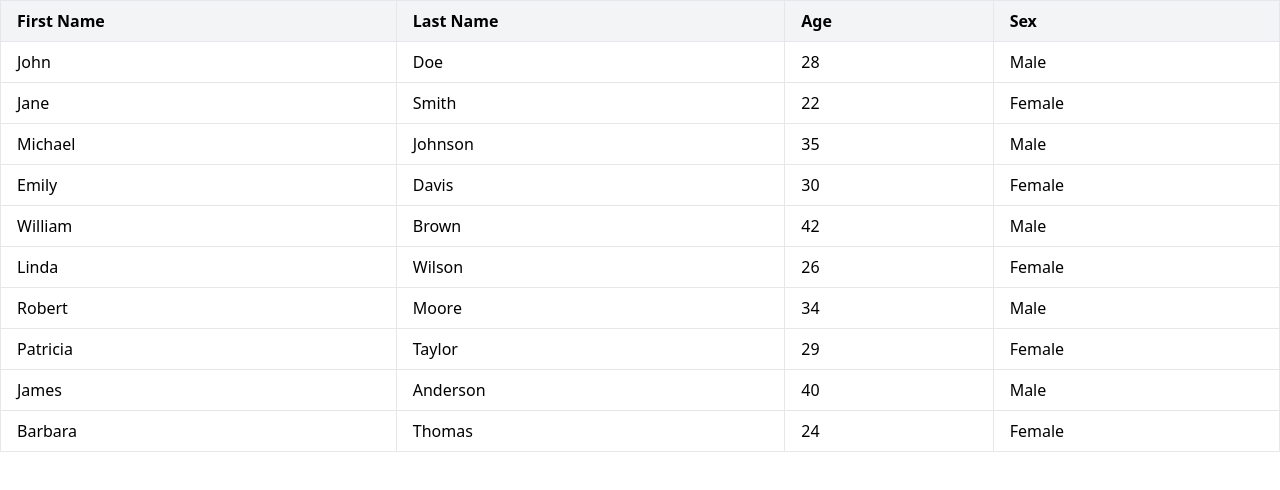
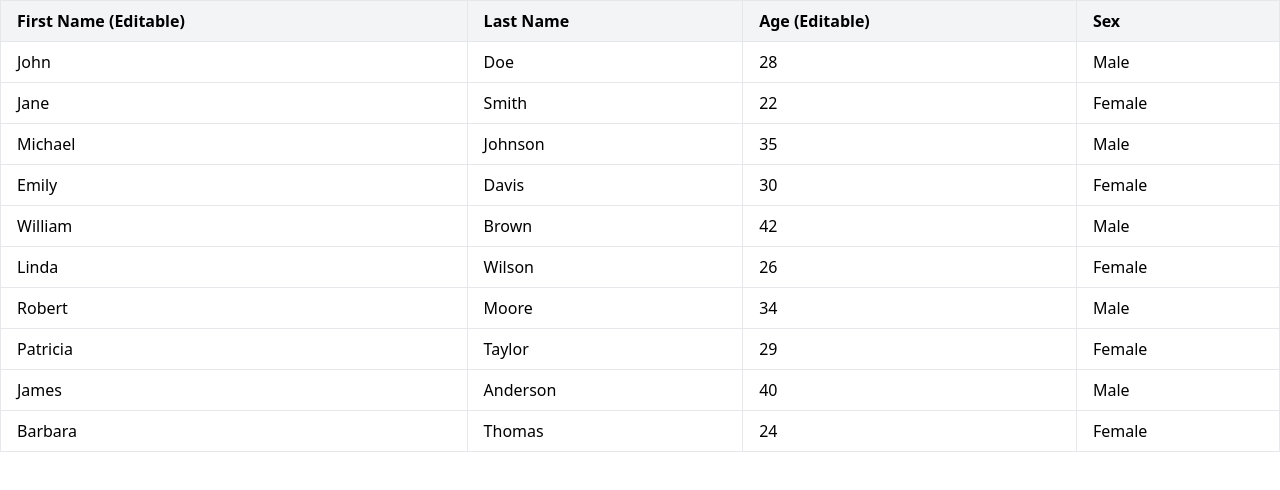
Before and after one commit to vinay-toddleapp/tanstack-data-grid, a React (Create React App) app: page / in a window 1280 px wide. Shown: the top 490 px of the page. Built offline with nearby package versions, Linux system fonts and the light colour scheme.

Commit message:
added example for editable and non editable column co existence

```diff
--- a/src/App.js
+++ b/src/App.js
@@ -1,11 +1,12 @@
 import React from "react";
 import BasicTable from "./components/BasicTable";
 import EditableTable from "./components/EditableTable/EditableTable";
+import EditableAndNonEditableColumn from "./components/EditableAndNonEditableColumn/EditableAndNonEditableColumn";
 
 const App = () => {
   return (
     <div>
-      <EditableTable />
+      <EditableAndNonEditableColumn />
     </div>
   );
 };
--- /dev/null
+++ b/src/components/EditableAndNonEditableColumn/Cell.jsx
@@ -0,0 +1,49 @@
+import React, { useEffect, useState } from "react";
+
+const Cell = ({ getValue, row, column, table }) => {
+  const initialValue = getValue();
+  const [isEditing, setIsEditing] = useState(false);
+  const [value, setValue] = useState(initialValue);
+  const isSelected =
+    table.options.meta?.selectedCell?.rowIndex === row.index &&
+    table.options.meta?.selectedCell?.columnId === column.id;
+
+  const onBlur = () => {
+    table.options.meta?.updateData(row.index, column.id, value);
+  };
+
+  const handleClick = () => {
+    if (isSelected) {
+      setIsEditing(true);
+    } else {
+      table.options.meta?.setSelectedCell({
+        rowIndex: row.index,
+        columnId: column.id,
+      });
+    }
+  };
+
+  useEffect(() => {
+    setValue(initialValue);
+  }, [initialValue]);
+
+  return (
+    <div
+      onClick={handleClick}
+      className={isSelected ? "border border-blue-500" : ""}
+    >
+      {isEditing ? (
+        <input
+          value={value}
+          onChange={(event) => setValue(event.target.value)}
+          onBlur={onBlur}
+          className="bg-transparent w-full"
+        />
+      ) : (
+        <div>{value}</div>
+      )}
+    </div>
+  );
+};
+
+export default Cell;
--- /dev/null
+++ b/src/components/EditableAndNonEditableColumn/EditableAndNonEditableColumn.jsx
@@ -0,0 +1,96 @@
+import {
+  flexRender,
+  getCoreRowModel,
+  useReactTable,
+} from "@tanstack/react-table";
+import React, { useState } from "react";
+import { data } from "../../helper/data";
+import Cell from "./Cell";
+
+const EditableAndNonEditableColumn = () => {
+  const [tableData, setTableData] = useState(data);
+  const [selectedCell, setSelectedCell] = useState(null);
+  const columns = [
+    {
+      accessorKey: "firstName",
+      header: "First Name (Editable)",
+      cell: Cell,
+    },
+    {
+      accessorKey: "lastName",
+      header: "Last Name",
+      cell: (props) => <p>{props.getValue()}</p>,
+    },
+    {
+      accessorKey: "age",
+      header: "Age (Editable)",
+      cell: Cell,
+    },
+    {
+      accessorKey: "sex",
+      header: "Sex",
+      cell: (props) => <p>{props.getValue()}</p>,
+    },
+  ];
+  const table = useReactTable({
+    data: tableData,
+    columns,
+    getCoreRowModel: getCoreRowModel(),
+    meta: {
+      updateData: (rowIndex, columnKey, newValue) => {
+        setTableData((prev) =>
+          prev.map((row, index) =>
+            rowIndex === index
+              ? {
+                  ...prev[rowIndex],
+                  [columnKey]: newValue,
+                }
+              : row
+          )
+        );
+      },
+      selectedCell,
+      setSelectedCell,
+    },
+  });
+
+  return (
+    <table className="table-auto border-collapse w-full">
+      <thead>
+        {table.getHeaderGroups().map((headerGroup) => {
+          return (
+            <tr key={headerGroup.id} className="border-b">
+              {headerGroup.headers.map((header) => {
+                return (
+                  <th
+                    key={header.id}
+                    className="border px-4 py-2 bg-gray-100 text-left"
+                  >
+                    {header.column.columnDef.header}
+                  </th>
+                );
+              })}
+            </tr>
+          );
+        })}
+      </thead>
+      <tbody>
+        {table.getCoreRowModel().rows.map((row) => {
+          return (
+            <tr key={row.id} className="border-b hover:bg-gray-50">
+              {row.getAllCells().map((cell) => {
+                return (
+                  <td key={cell.id} className="border px-4 py-2">
+                    {flexRender(cell.column.columnDef.cell, cell.getContext())}
+                  </td>
+                );
+              })}
+            </tr>
+          );
+        })}
+      </tbody>
+    </table>
+  );
+};
+
+export default EditableAndNonEditableColumn;
```
